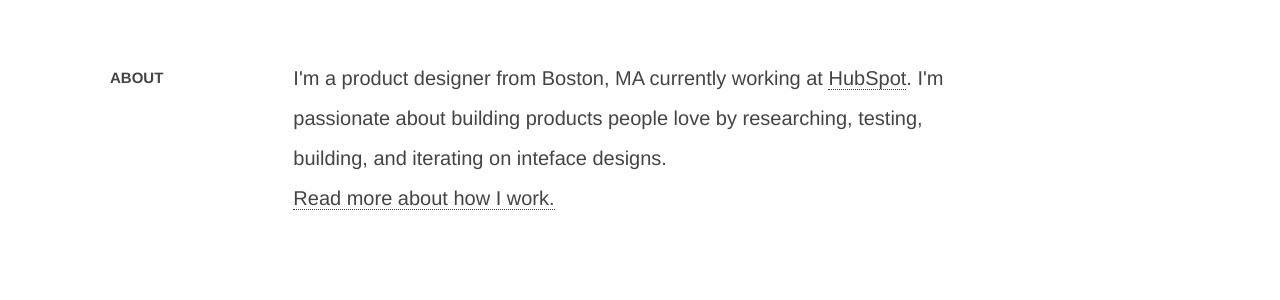
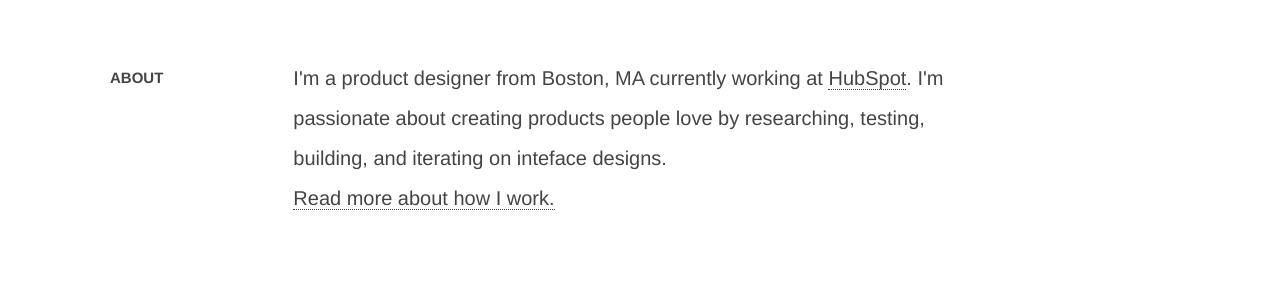
Before and after one commit to gnelsonj/gnelsonj.github.com, a Jekyll site: the page built from index.html, in a window 1280 px wide. Shown: the part 277-577 px from the top of the page. Built offline with Jekyll 4.4.1, drawn with Linux system fonts in a browser that asks for light colours.

Commit message:
copy tweak

```diff
--- a/index.html
+++ b/index.html
@@ -8,7 +8,7 @@ layout: default
 </header>
 <section class="row">
     <h3 class="span1">About</h3>
-    <p class="span4 no-pad">I'm a product designer from Boston, MA currently working at <a href="http://www.hubspot.com">HubSpot</a>. I'm passionate about building products people love by researching, testing, building, and iterating on inteface designs.<br>
+    <p class="span4 no-pad">I'm a product designer from Boston, MA currently working at <a href="http://www.hubspot.com">HubSpot</a>. I'm passionate about creating products people love by researching, testing, building, and iterating on inteface designs.<br>
     <a href="/work.html">Read more about how I work.</a></p>
 </section>
 <section id="blog-list" class="row">
```
